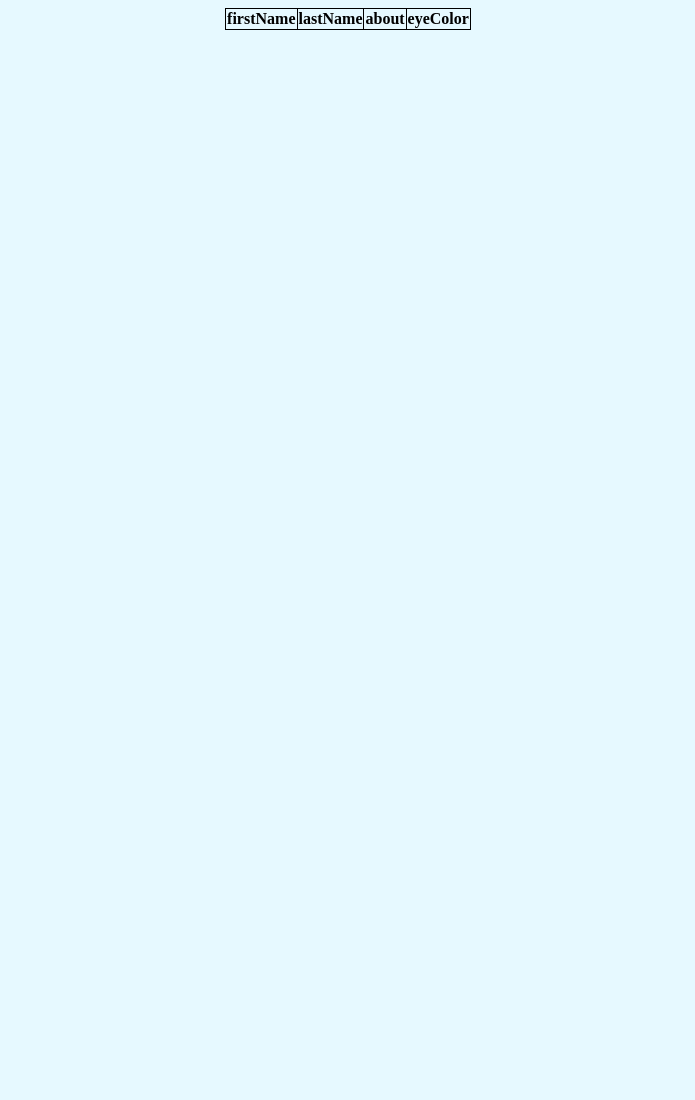
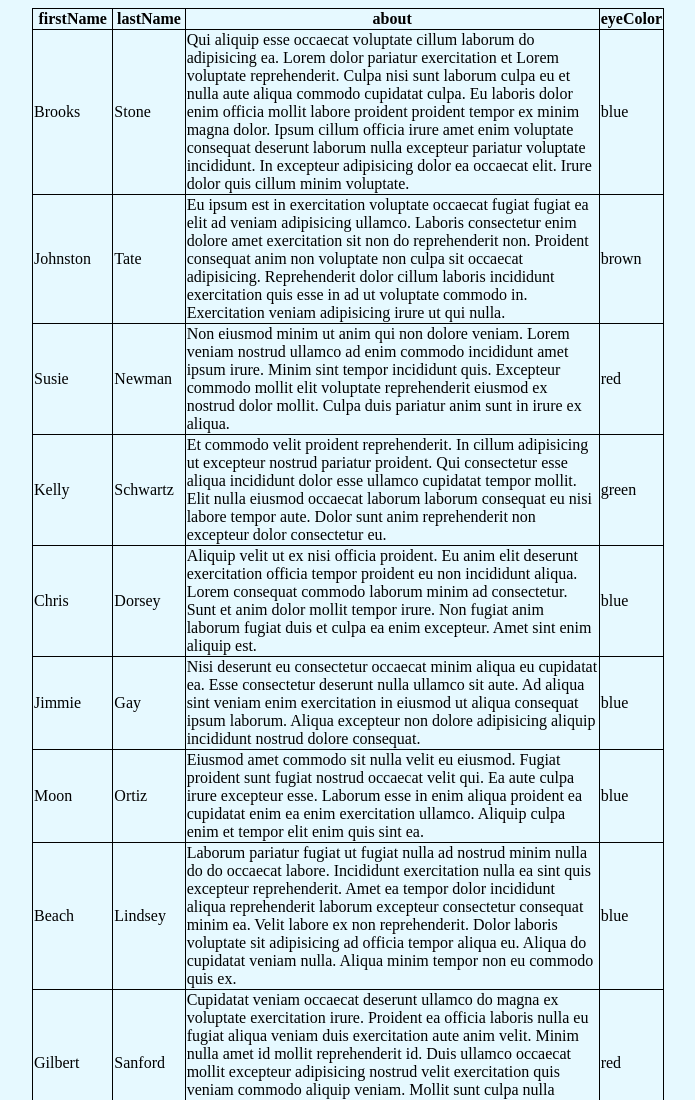
Before and after one commit to sialiss/test-infotecs, a plain HTML site: page index.html in a window 1280 px wide. Shown: the top 1100 px of the page, without its empty margins (292-987 px from the left). Before the commit the page ends 800 px from the top, so only its background shows below. Drawn offline with Linux system fonts and the light colour scheme.

Commit message:
fill table

```diff
--- a/index.css
+++ b/index.css
@@ -9,6 +9,7 @@ body {
 }
 
 .data {
+    width: 50%;
     border-width: 1px;
     border-radius: 10px;
     border: 1px black;
@@ -17,7 +18,7 @@ body {
 
 .wrapper {
     display: grid;
-    justify-content: center;
+    justify-items: center;
     gap: 10px;
 
 }
--- a/index.js
+++ b/index.js
@@ -19,11 +19,35 @@ function createTable(table, columns) {
         th.innerText = column
         tr.append(th)
     }
+    fillTable(table, columns, data)
 }
 
-function fillTable(table, data) {
+function fillTable(table, columns, data) {
+    const tbody = document.createElement("tbody")
+    table.append(tbody)
 
+    for (const each of data) {
+        const tr = document.createElement("tr")
+        tbody.append(tr)
+        fillRow(tr, each, columns)
+    }
+}
+
+function fillRow(tr, each, columns) {
+    for (const column of columns) {
+        const td = document.createElement("td")
+        tr.append(td)
+        if (each[column] != undefined) {
+            td.innerText = each[column]
+        }
+        else {
+            for (const name of Object.getOwnPropertyNames(each)) {
+                if (each[name][column]) {
+                    td.innerText = each[name][column]
+                }
+            }
+        }
+    }
 }
 
 createTable(table, columns)
-fillTable(table, data)
```
